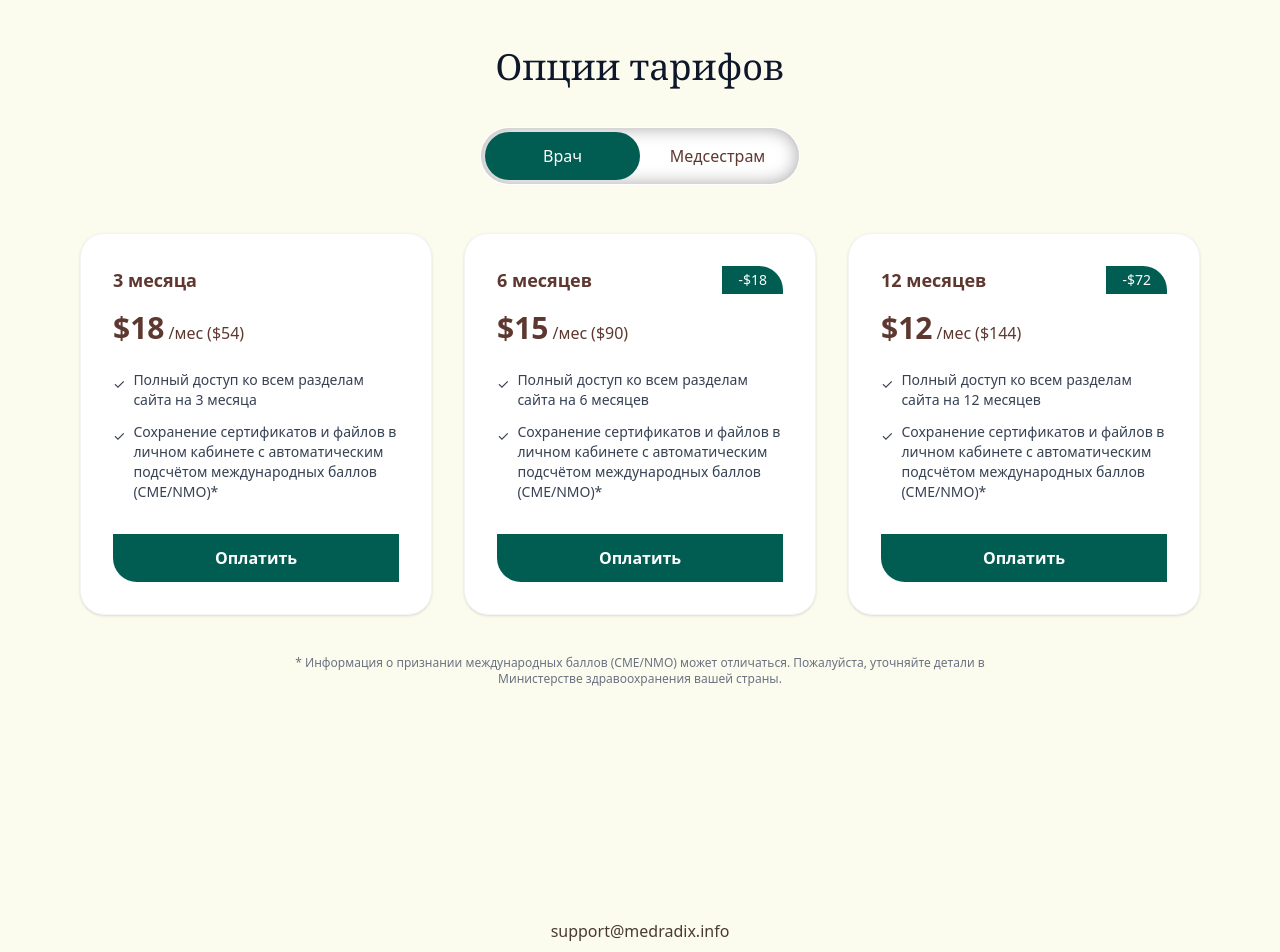
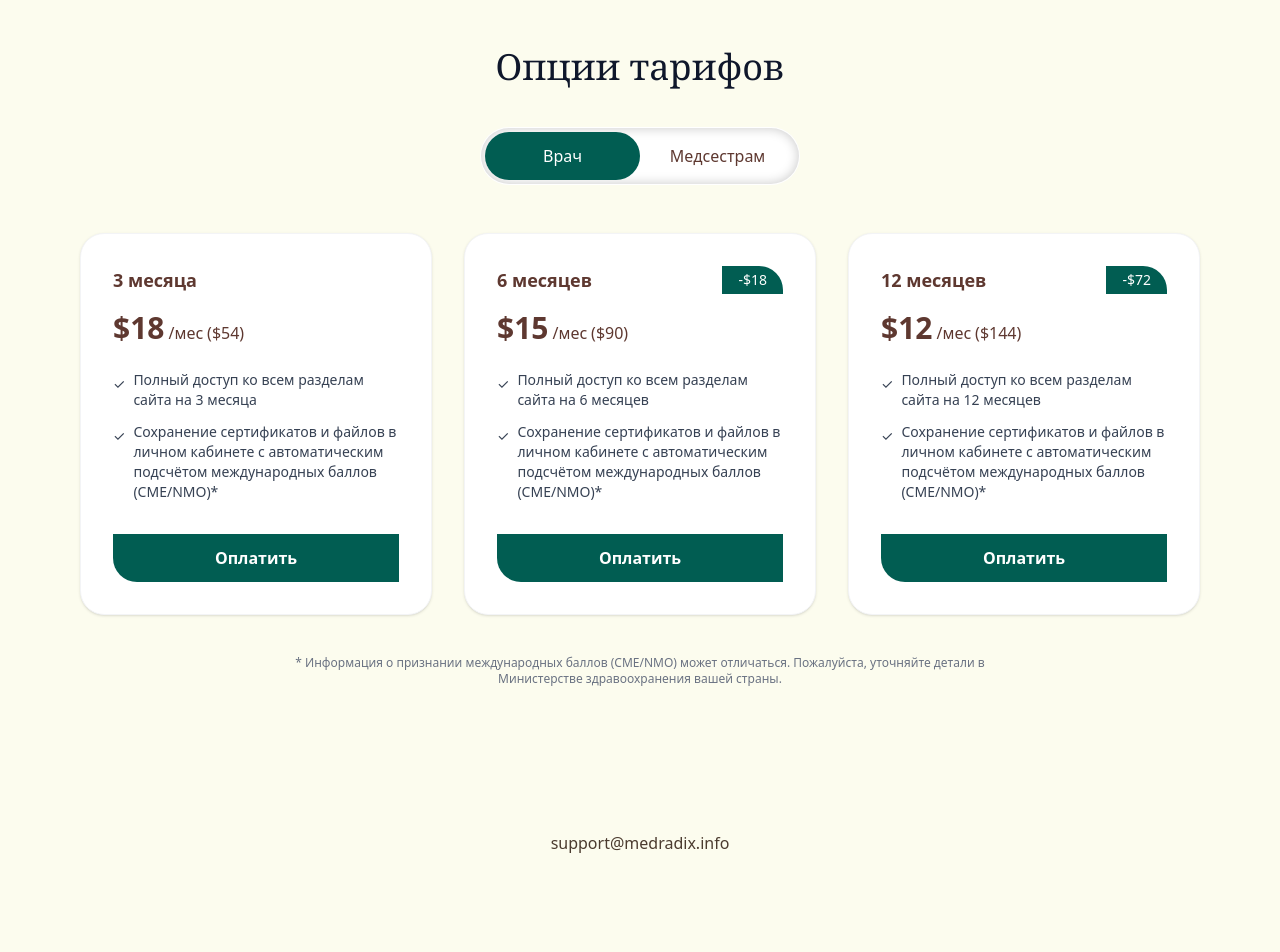
Before and after one commit to NMaryko/MedRadix, a Next.js app: page /pricing in a window 1280 px wide. Shown: the part 120-1072 px from the top of the page. Built offline with nearby package versions, Linux system fonts and the light colour scheme.

Commit message:
Update page.tsx

```diff
--- a/app/pricing/page.tsx
+++ b/app/pricing/page.tsx
@@ -47,7 +47,7 @@ export default function PricingPage() {
 
         {/* Переключатель Врач / Медсестрам */}
         <div className="flex justify-center mb-12">
-          <div className="inline-flex w-[320px] rounded-full bg-white p-1 border border-transparent hover:border-[#015D52] shadow-[inset_0_0_18px_rgba(0,0,0,0.35)] transition-colors">
+          <div className="inline-flex w-[320px] rounded-full bg-white p-1 border border-transparent hover:border-[#015D52] shadow-[inset_0_0_12px_rgba(0,0,0,0.22)] transition-colors">
             <button
               type="button"
               onClick={() => setAudience('doctors')}
@@ -143,7 +143,7 @@ export default function PricingPage() {
         </p>
 
         {/* Email поддержки */}
-        <p className="mt-58 text-center text-base text-[#4b3b2f]">
+        <p className="mt-36 text-center text-base text-[#4b3b2f]">
           support@medradix.info
         </p>
       </div>
```
